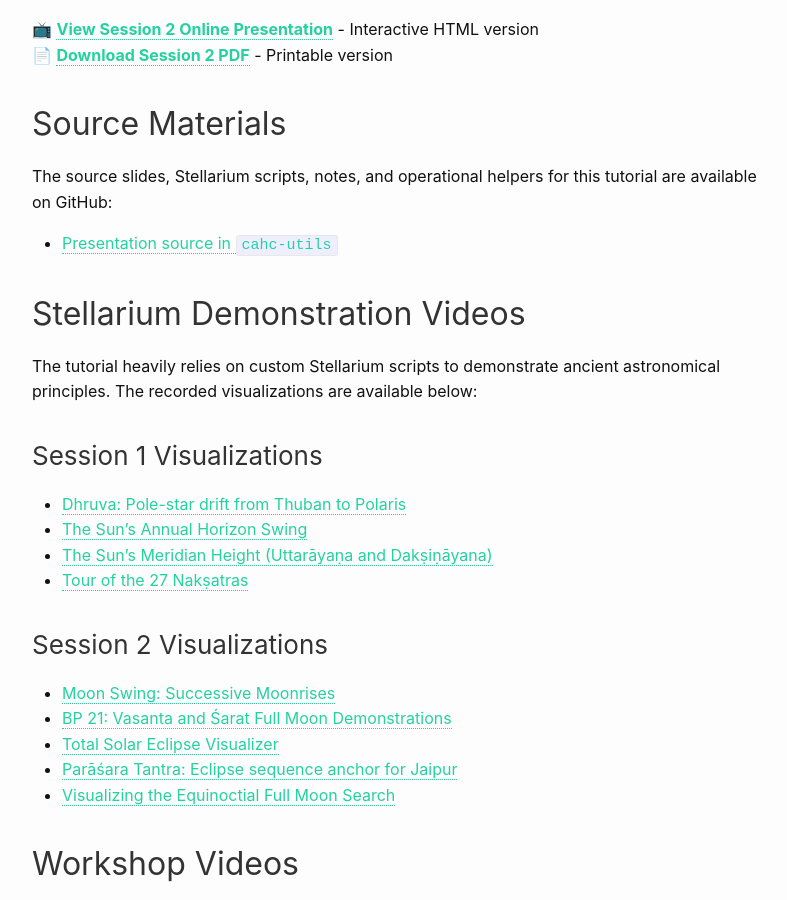
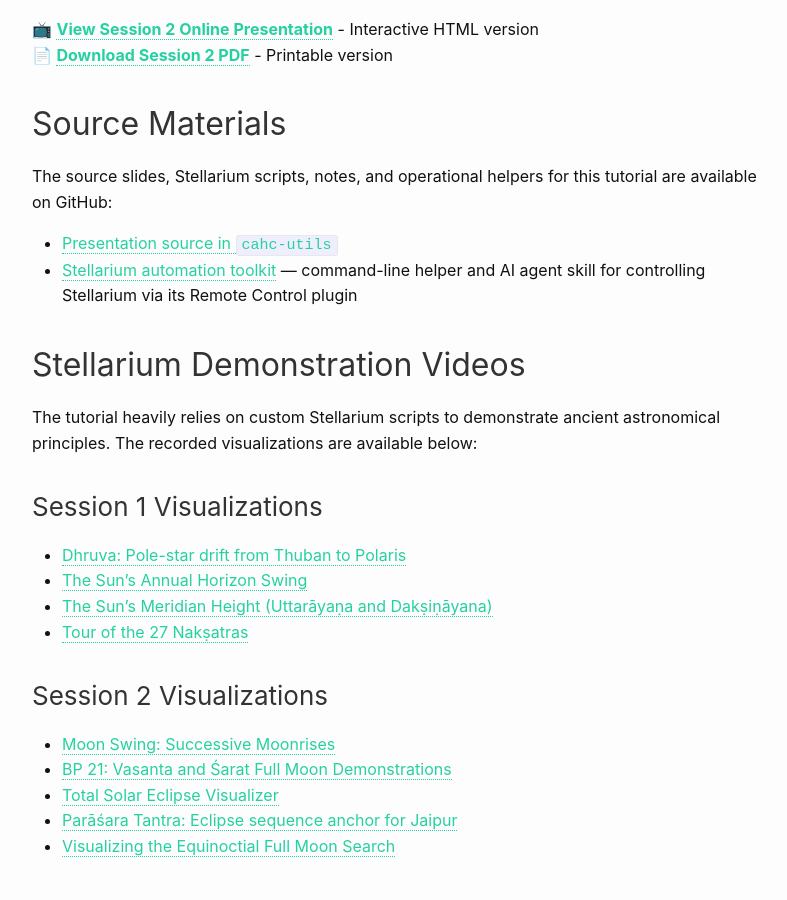
Before and after one commit to cahcblr/cahcblr.github.io, a Jekyll site: the page built from _posts/2026-03-23-iabc-tutorial.markdown, in a window 1280 px wide and 900 px high, scrolled down 787 px. Shown: the whole window, without its empty margins (238-1025 px from the left). Built offline with Jekyll 4.4.1, drawn with Linux system fonts in a browser that asks for light colours.

Commit message:
feat: add Stellarium automation toolkit link for enhanced control

```diff
--- a/_posts/2026-03-23-iabc-tutorial.markdown
+++ b/_posts/2026-03-23-iabc-tutorial.markdown
@@ -26,6 +26,7 @@ The tutorial is split across two main sessions:
 The source slides, Stellarium scripts, notes, and operational helpers for this tutorial are available on GitHub:
 
 - [Presentation source in `cahc-utils`](https://github.com/suchakr/cahc-utils/tree/sunder_work/presentations/2026-03-23-iks-astro-talk)
+- [Stellarium automation toolkit](https://github.com/suchakr/agentic-skills/tree/main/stellarium) — command-line helper and AI agent skill for controlling Stellarium via its Remote Control plugin
 
 ## Stellarium Demonstration Videos
 
```
